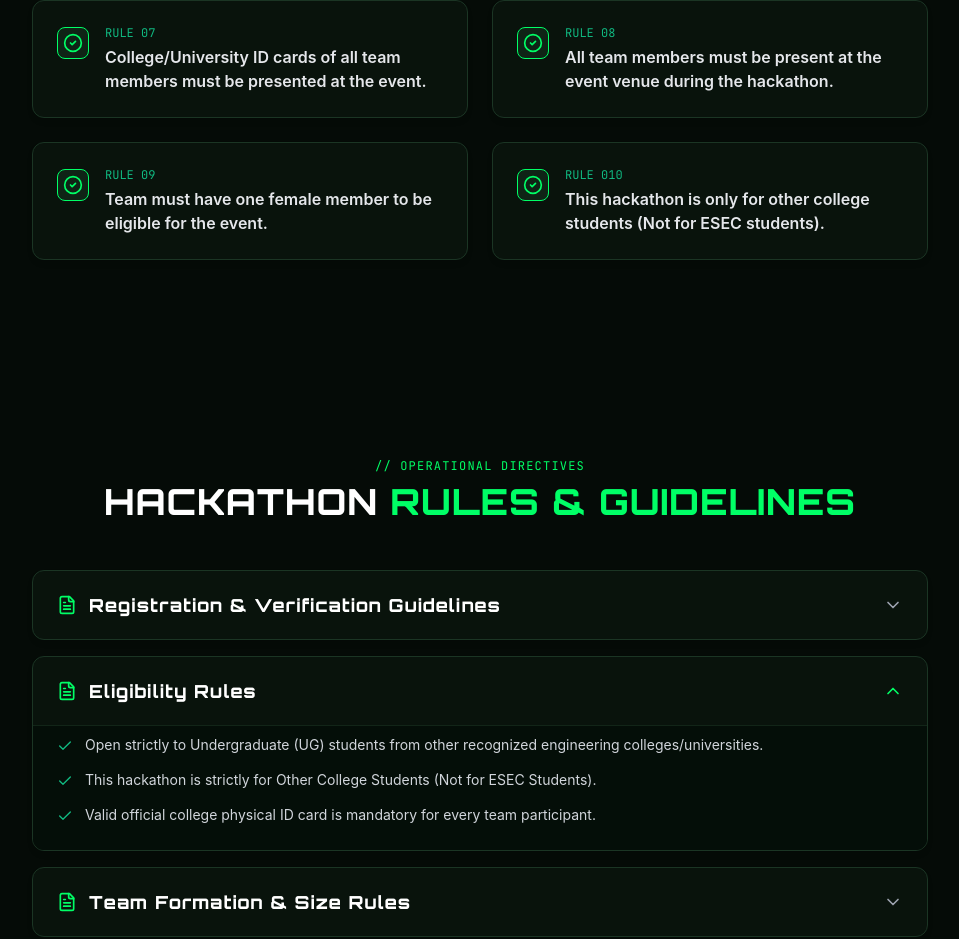
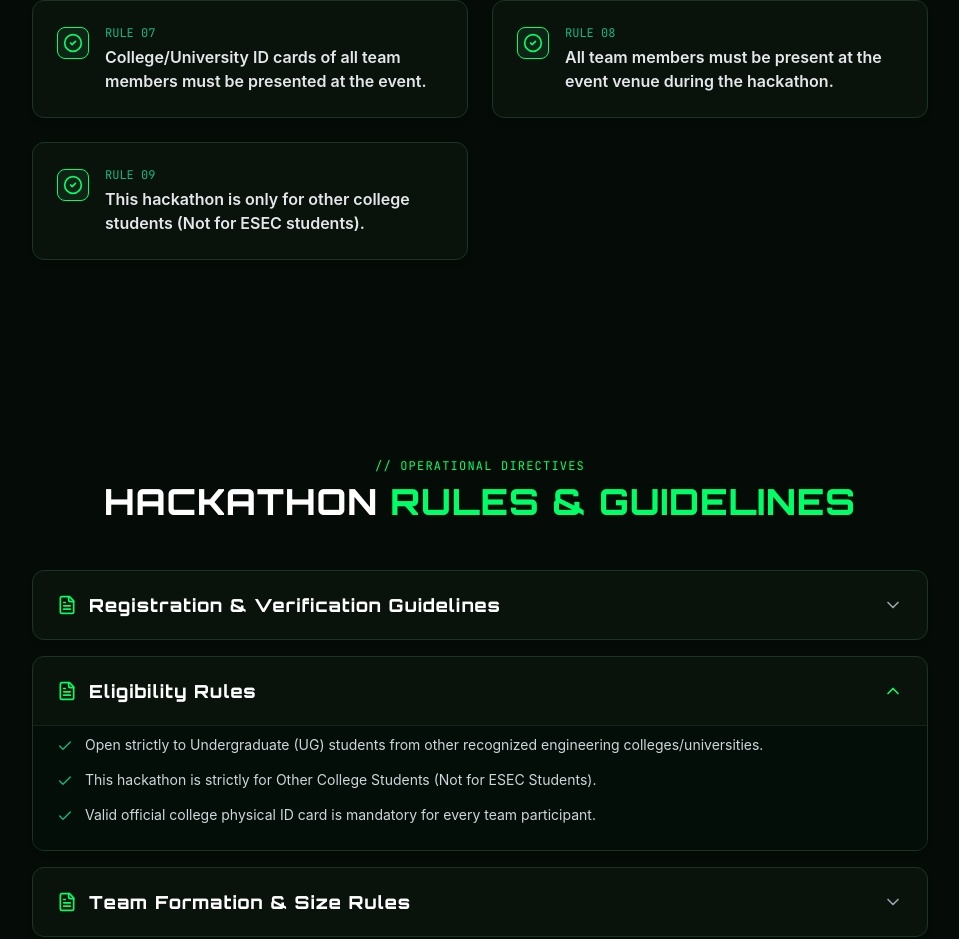
Before and after one commit to kuttyhari07/Codienych1.0-portal, a React (Vite) app in the folder client/: page / in a window 1280 px wide. Shown: the part 5719-6658 px from the top of the page, without its empty margins (160-1119 px from the left). Built offline with nearby package versions, Linux system fonts and the light colour scheme; no server answers.

Commit message:
chore: remove mandatory female participant rule from Team Rules

```diff
--- a/client/src/sections/TeamRulesSection.jsx
+++ b/client/src/sections/TeamRulesSection.jsx
@@ -10,7 +10,6 @@ const teamRulesList = [
   'One team receives one Registration ID.',
   'College/University ID cards of all team members must be presented at the event.',
   'All team members must be present at the event venue during the hackathon.',
-  'Team must have one female member to be eligible for the event.',
   'This hackathon is only for other college students (Not for ESEC students).',
 ];
 
```
